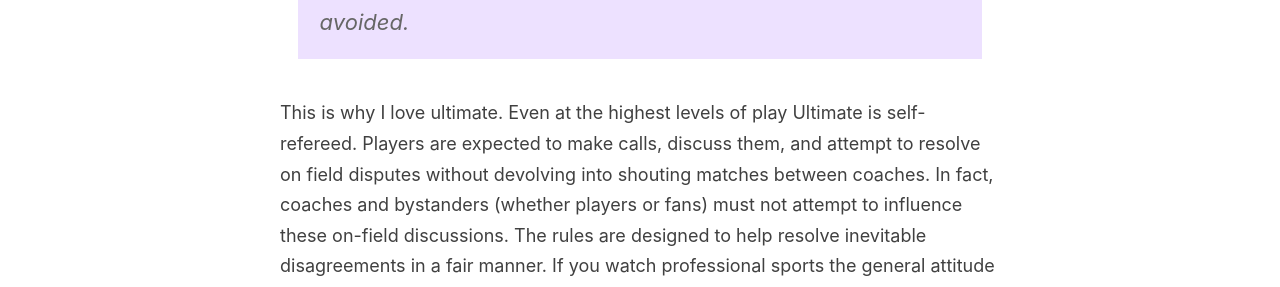
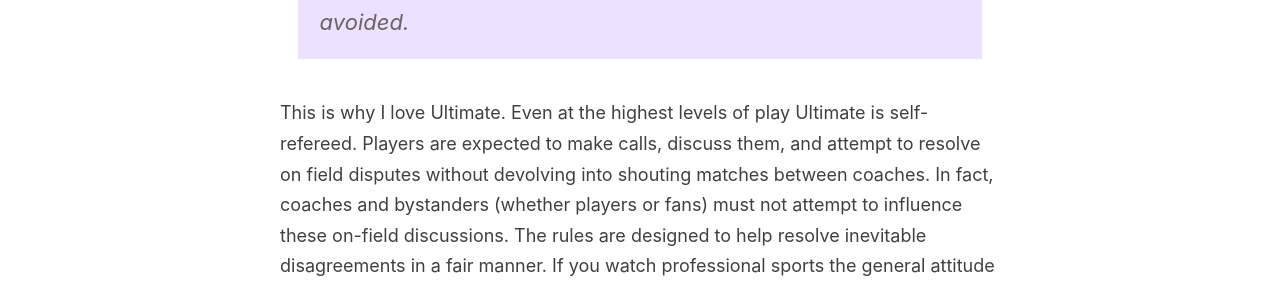
Before and after one commit to outerim/bountiful-ultimate, a Jekyll site: the page built from _pages/learn.md, in a window 1280 px wide and 900 px high, scrolled down 1122 px. Shown: the part 158-445 px from the top of the window. Built offline with Jekyll 4.4.1, drawn with Linux system fonts in a browser that asks for light colours; some of the changed text lies outside the part shown.

Commit message:
Capitalization

```diff
--- a/_pages/learn.md
+++ b/_pages/learn.md
@@ -18,7 +18,7 @@ One of the defining characteristics of Ultimate is it's emphasis on a principle
 
 > Ultimate relies on a spirit of sportsmanship that places the responsibility for fair play on the player. Highly competitive play is encouraged, but never at the expense of mutual respect among players, adherence to the agreed upon rules, or the basic joy of play. Such actions as taunting, aggression, intentional infractions or other win-at-all-costs behavior are contrary to Spirit of the Game and must be avoided.
 
-This is why I love ultimate. Even at the highest levels of play Ultimate is self-refereed. Players are expected to make calls, discuss them, and attempt to resolve on field disputes without devolving into shouting matches between coaches. In fact, coaches and bystanders (whether players or fans) must not attempt to influence these on-field discussions. The rules are designed to help resolve inevitable disagreements in a fair manner. If you watch professional sports the general attitude is "get away with whatever you can when the ref's back is turned". That's not sportsmanship, it's gamesmanship. Ultimate teaches kids what true sportsmanship is.
+This is why I love Ultimate. Even at the highest levels of play Ultimate is self-refereed. Players are expected to make calls, discuss them, and attempt to resolve on field disputes without devolving into shouting matches between coaches. In fact, coaches and bystanders (whether players or fans) must not attempt to influence these on-field discussions. The rules are designed to help resolve inevitable disagreements in a fair manner. If you watch professional sports the general attitude is "get away with whatever you can when the ref's back is turned". That's not sportsmanship, it's gamesmanship. Ultimate teaches kids what true sportsmanship is.
 
 # Coaches
 
```
